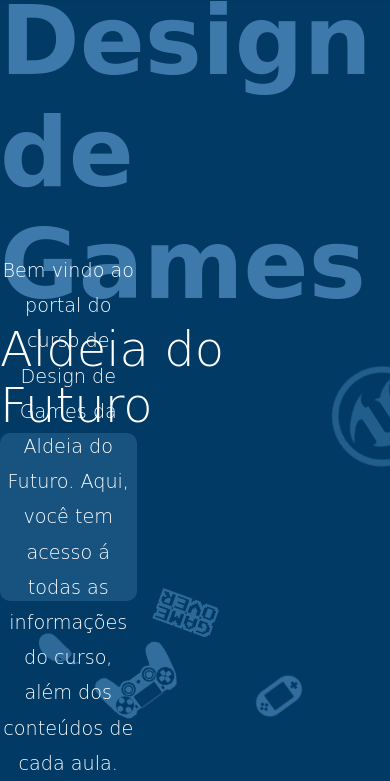
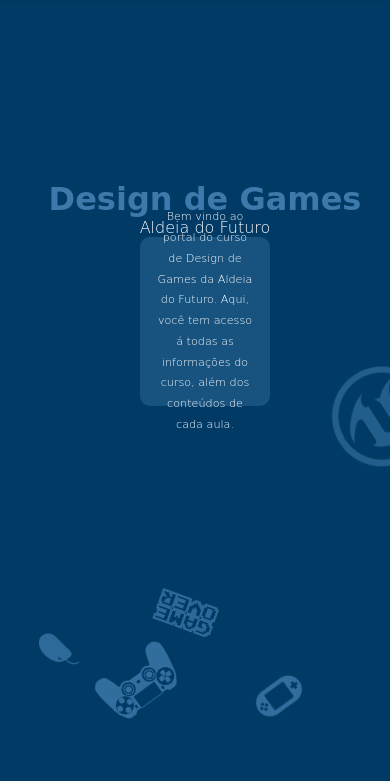
Before and after one commit to Bruno6244bh/AldeiaDoFuturo, a plain HTML site: page index.html in a window 390 px wide. Shown: the part 73-854 px from the top of the page. Drawn offline with Linux system fonts and the light colour scheme; a web font is replaced by a local one.

Commit message:
:bug: fix: Responsivity Adjustments

```diff
--- a/styles/about.css
+++ b/styles/about.css
@@ -315,3 +315,18 @@ section.instructor .title {
         height: 30%;
     }
 }
+
+@media screen and (max-width: 850px) {
+
+    section .content {
+        flex-direction: column;
+        gap: 20px;
+        margin-bottom: 15px;
+        align-items: center;
+    }
+    .image1 {
+        height: 50%;
+    }
+
+
+}
--- a/styles/index.css
+++ b/styles/index.css
@@ -209,6 +209,7 @@ section.home {
     align-items: center;
     justify-content: center;
     text-align: center;
+    padding: 0 15px 0 15px;
 }
 
 .content {
@@ -235,14 +236,61 @@ section.home {
 
 .infoSite {
     font-weight: lighter;
-        font-size: 1.2rem;
-        color: #fff;
+    font-size: 1.1rem;
+    color: #fff;
         line-height: 2.2rem;
 }
 
-@media screen and (max-width: 1700px) {
+@media screen and (max-width: 1450px) {
+
+    .content {
+        padding-left: 20px;
+    }
+
+}
+
+@media screen and (max-width: 1200px) {
+
+    .content h1 {
+        font-size: 4rem;
+    }
+
+    .content h2 {
+        font-size: 2rem;
+    }
+
+    .infoSite {
+            font-size: 1rem;
+    }
+
+    .content {
+        align-items: center;
+    }
+
+}
+
+@media screen and (max-width: 800px) {
+
+    .content h1 {
+        font-size: 2rem;
+    }
+
+    .content h2 {
+        font-size: 1rem;
+    }
+
+    .infoSite {
+            font-size: .7rem;
+            line-height: 1.8rem;
+    }
+
+}
+
+@media screen and (max-width: 580px) {
 
 
-
+    .infoSite {
+            line-height: 1.3rem;
+    }
 
 }
```
Also changed, not shown: styles/class1.css (line endings or trailing spaces).
